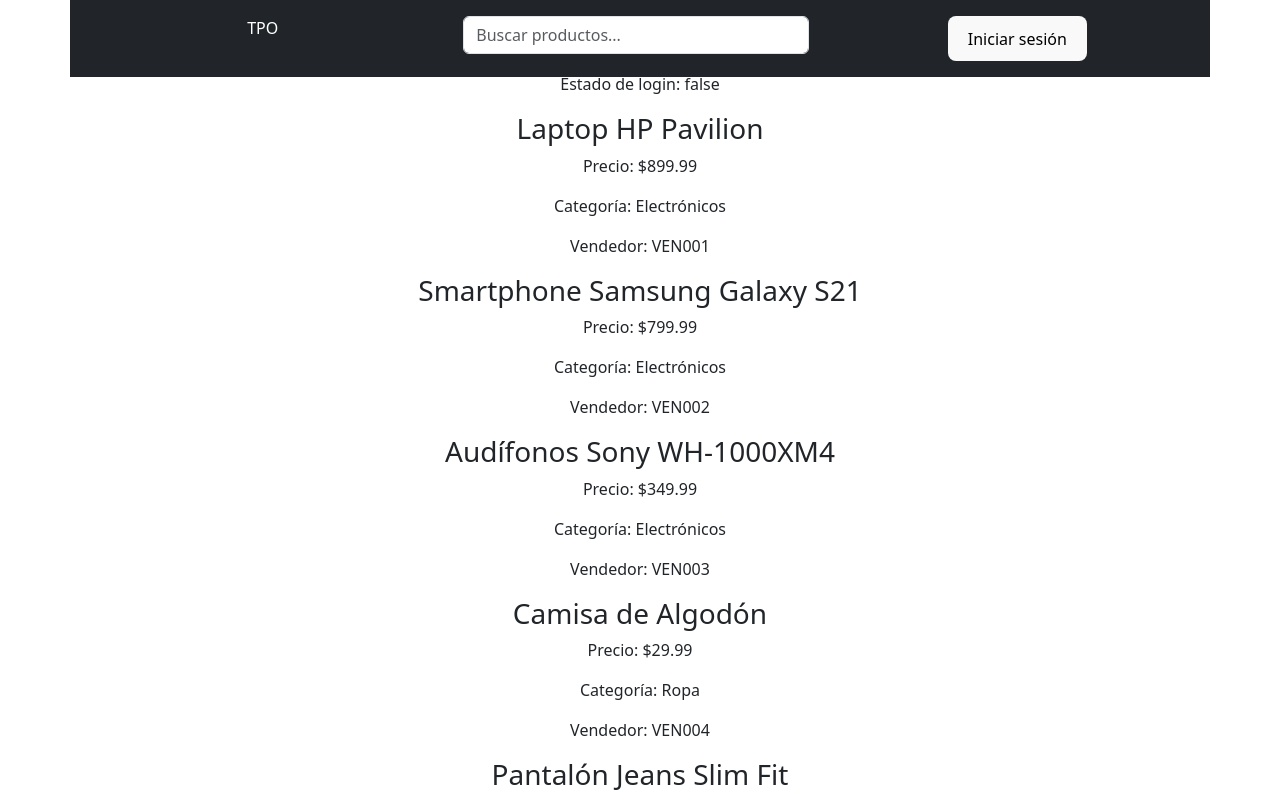
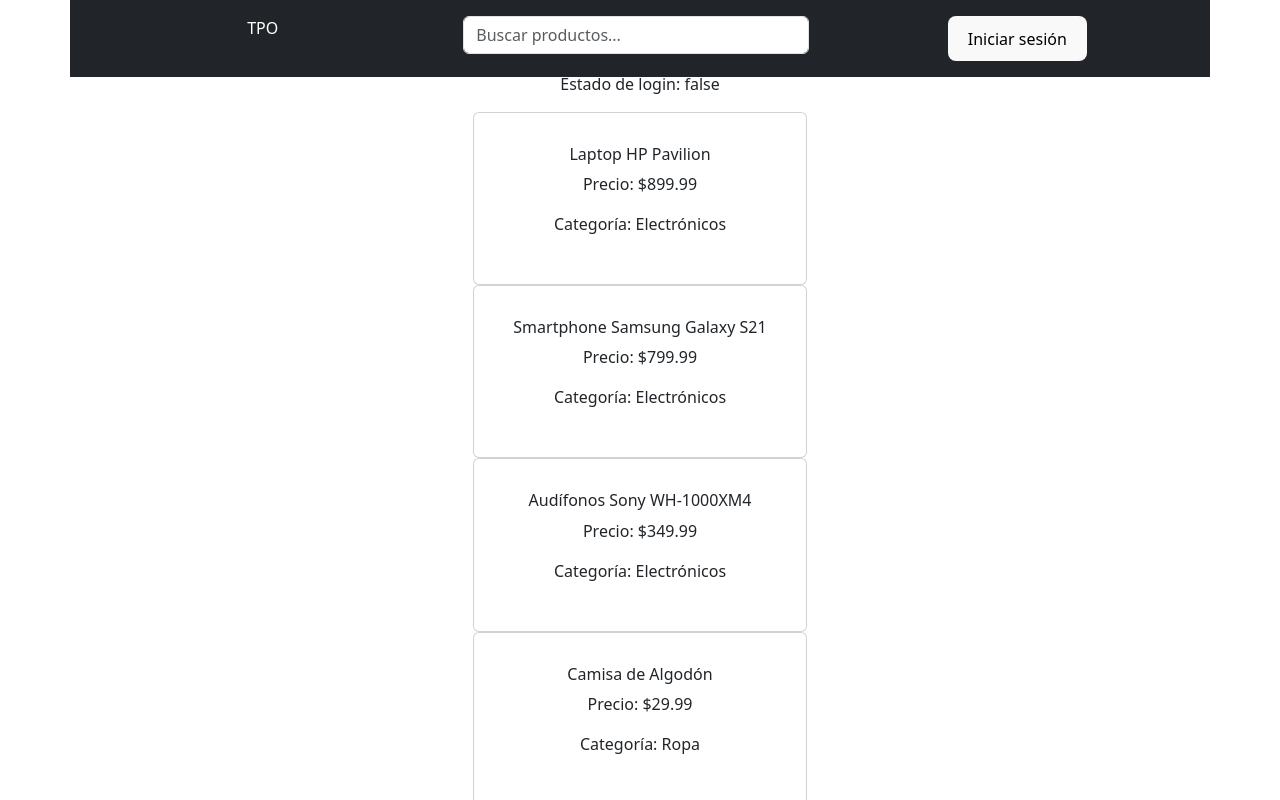
Before and after one commit to jonathanmilo/APIS2025FRONT, a React (Vite) app in the folder grupo12-apis-2025/: page / in a window 1280 px wide. Shown: the top 800 px of the page. Built offline with nearby package versions, Linux system fonts and the light colour scheme.

Commit message:
actualización listado de productos con busqueda

```diff
--- a/grupo12-apis-2025/public/get_productos.js
+++ /dev/null
@@ -1,6 +0,0 @@
-import data from '/public/Productos_datos.json' assert { type: 'json' };
-function get_productos() {
-
-}
-
-export default get_productos;
--- /dev/null
+++ b/grupo12-apis-2025/src/componentes/Producto.jsx
@@ -0,0 +1,14 @@
+
+function Producto({producto}){
+return(
+    <>
+
+        <div className="card">
+        <h6>{producto.nombre}</h6>
+        <p>Precio: ${producto.precio}</p>
+        <p>Categoría: {producto.categoria}</p>
+        </div>
+    </>
+)
+
+}export default Producto
--- a/grupo12-apis-2025/src/secciones/Home.jsx
+++ b/grupo12-apis-2025/src/secciones/Home.jsx
@@ -2,6 +2,7 @@
 import InicioSesion from "./InicioSesion";
 import Header from "../componentes/Header";
 import data from "../../public/Productos_datos.json";
+import Producto from "../componentes/Producto.jsx";
 
 function Home() {
     const [logeado, setLogeado] = useState(false);
@@ -37,12 +38,11 @@
                 <>
 
                     {productosAMostrar.map((prod) => (
-                        <div key={prod.id_producto || prod.id}> {/* Usa id_producto o id según tu JSON */}
-                            <h3>{prod.nombre}</h3>
-                            <p>Precio: ${prod.precio}</p>
-                            <p>Categoría: {prod.categoria}</p>
-                            <p>Vendedor: {prod.id_vendedor}</p>
-                        </div>
+
+                        <Producto
+                            key={prod.id_producto}
+                            producto={prod}
+                        />
                     ))}
 
 
```
Also changed, not shown: grupo12-apis-2025/src/secciones/Productos.jsx (deleted, +0 -8 lines).
